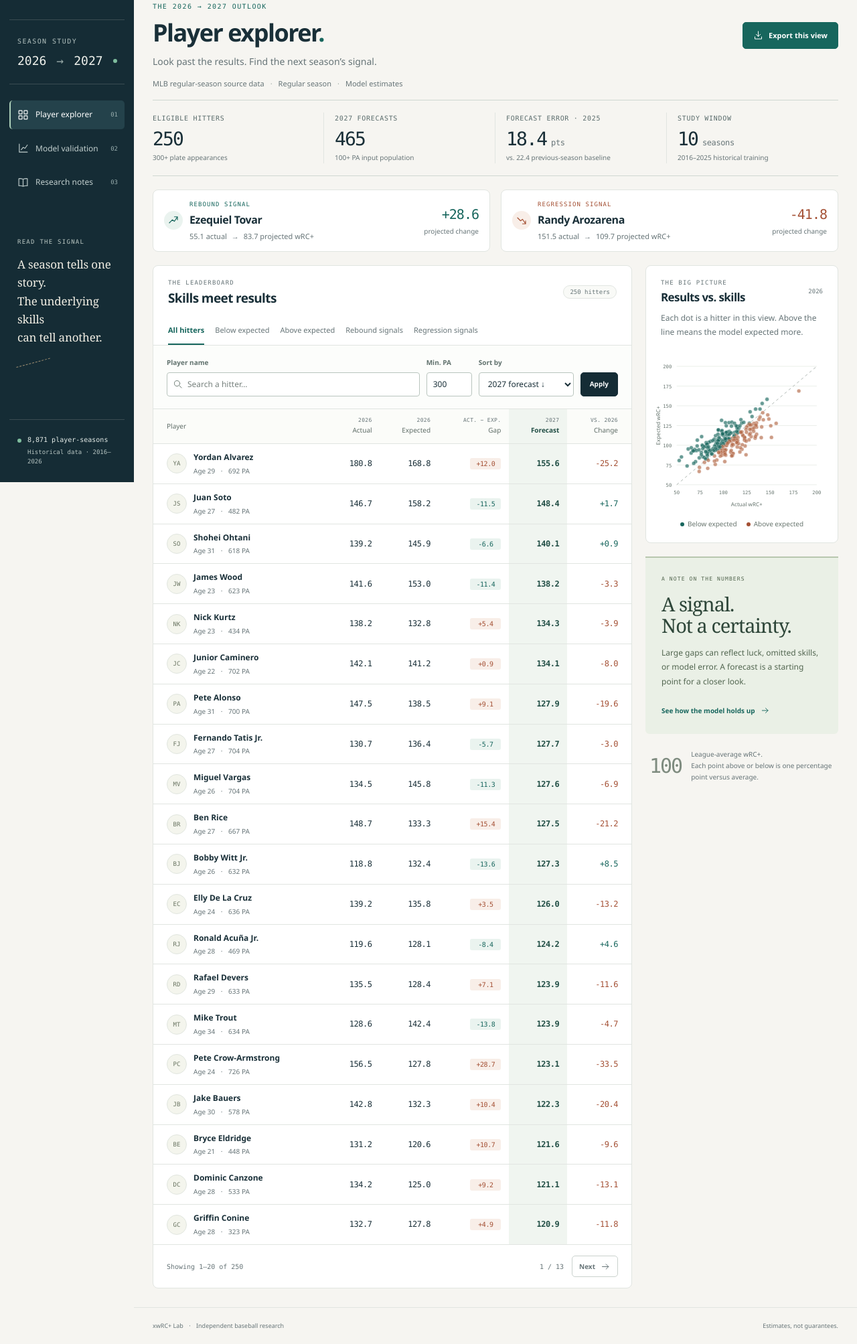
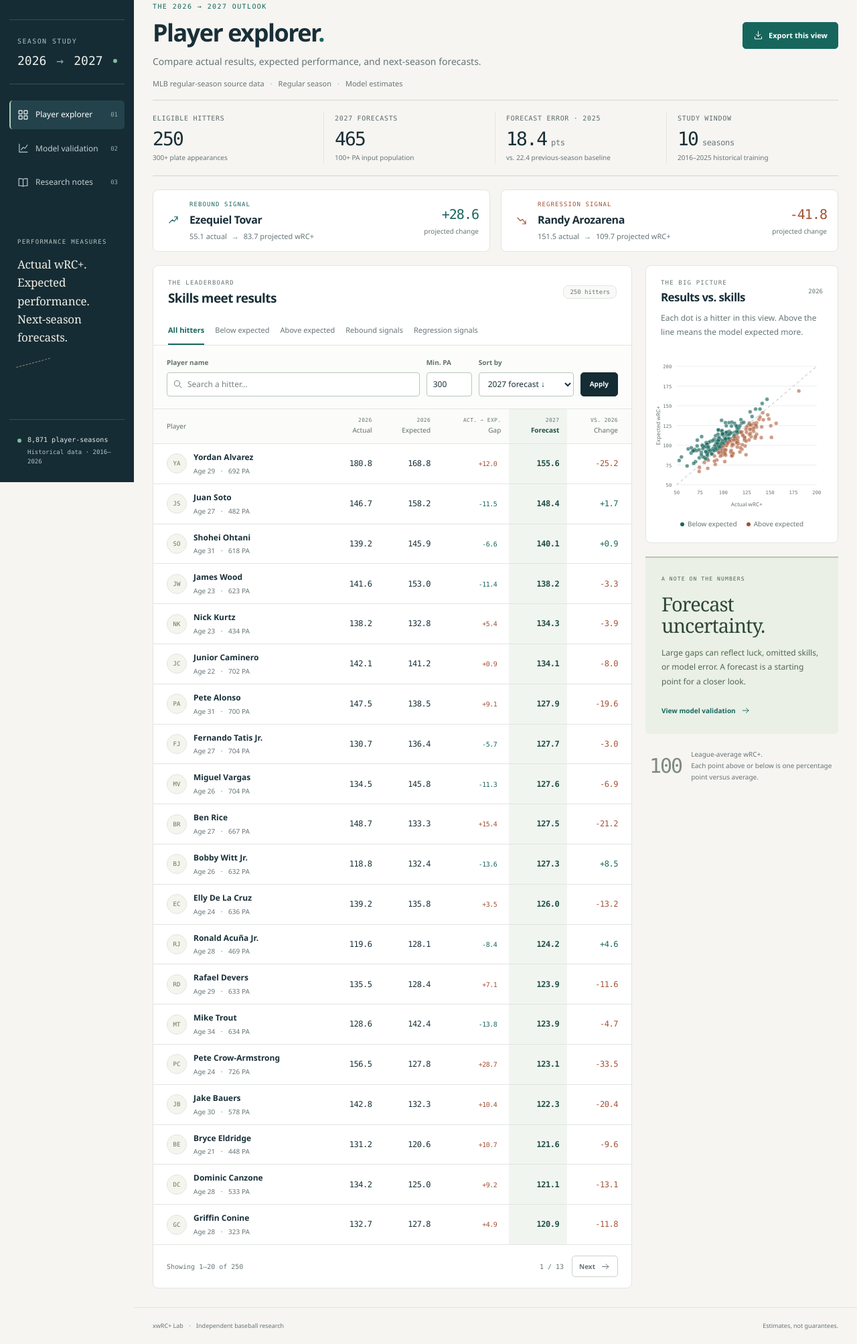
Before and after one commit to adamsirota/xwrcplus, a Flask app: page / in a window 1280 px wide. Shown: the part 80-2087 px from the top of the page at 67% size. Run offline with Flask 3, Linux system fonts and the light colour scheme.

Commit message:
Frontend tweaks

```diff
--- a/mlb_xwrc/static/dashboard.css
+++ b/mlb_xwrc/static/dashboard.css
@@ -25,7 +25,8 @@ body {
   background:var(--paper);
   font-family:var(--font);
   font-size:14px;
-  line-height:1.55
+  line-height:1.55;
+  font-variant-numeric:tabular-nums
 }
 a {
   color:inherit;
@@ -141,7 +142,7 @@ main:focus {
   padding:0 8px;
   color:#f6f4ee;
   font-size:29px;
-  font-weight:650;
+  font-weight:600;
   letter-spacing:-1.5px;
   line-height:1
 }
@@ -322,7 +323,7 @@ h1 {
   font-size:36px;
   line-height:1.2;
   letter-spacing:-1.5px;
-  font-weight:650;
+  font-weight:600;
   margin:0 0 10px
 }
 .heading-period {
@@ -472,13 +473,10 @@ h1 {
   height:34px;
   display:grid;
   place-items:center;
-  background:var(--teal-wash);
   color:var(--teal);
-  border-radius:50%;
   flex-shrink:0
 }
 .down .signal-icon {
-  background:var(--rust-wash);
   color:var(--rust)
 }
 .signal-change {
@@ -539,7 +537,7 @@ h1 {
 .count-badge {
   border:1px solid var(--line);
   background:var(--soft);
-  border-radius:20px;
+  border-radius:var(--radius);
   padding:4px 9px;
   font:9px var(--mono);
   color:var(--muted);
@@ -686,6 +684,9 @@ thead th>span {
   margin-bottom:3px;
   letter-spacing:.04em
 }
+table th.number {
+  text-align:right
+}
 tbody th {
   font-weight:500
 }
@@ -719,7 +720,7 @@ td.forecast-col,th.forecast-col {
   font-size:11px
 }
 .player-table .forecast-col {
-  font-weight:650
+  font-weight:600
 }
 .player-name {
   display:flex;
@@ -754,18 +755,15 @@ td.forecast-col,th.forecast-col {
 .gap-tag {
   display:inline-block;
   font:10px var(--mono);
-  border-radius:3px;
   padding:3px 6px;
   min-width:46px;
-  text-align:center
+  text-align:right
 }
 .gap-tag.below {
-  color:var(--teal);
-  background:var(--teal-wash)
+  color:var(--teal)
 }
 .gap-tag.above {
-  color:var(--rust);
-  background:var(--rust-wash)
+  color:var(--rust)
 }
 .table-footer {
   padding:16px 20px;
@@ -1011,7 +1009,7 @@ td.forecast-col,th.forecast-col {
 }
 .prose h2 {
   font-size:25px;
-  font-weight:550;
+  font-weight:500;
   letter-spacing:-.75px;
   line-height:1.35;
   margin:8px 0 20px;
@@ -1258,6 +1256,9 @@ td.forecast-col,th.forecast-col {
   border-radius:5px;
   font:12px/1.8 var(--mono)
 }
+.summary-strip strong,.player-metrics strong,.season-switch>div,.count-badge,.table-footer,.axis-text,.scale-number,.nav-index {
+  font-variant-numeric:tabular-nums
+}
 @media(min-width:1600px) {
   .player-table th,.player-table td {
     padding:14px 20px
--- a/mlb_xwrc/templates/base.html
+++ b/mlb_xwrc/templates/base.html
@@ -30,7 +30,7 @@
     <a href="{{ url_for('validation') }}" {% if nav=='validation' %}class="active" aria-current="page"{% endif %}>{{ icon('chart') }}<span>Model validation</span><span class="nav-index">02</span></a>
     <a href="{{ url_for('methodology') }}" {% if nav=='methodology' %}class="active" aria-current="page"{% endif %}>{{ icon('book') }}<span>Research notes</span><span class="nav-index">03</span></a>
   </nav>
-  <div class="sidebar-note"><span class="eyebrow">READ THE SIGNAL</span><p>A season tells one story.<br>The underlying skills<br>can tell another.</p><div class="seam" aria-hidden="true"></div></div>
+  <div class="sidebar-note"><span class="eyebrow">PERFORMANCE MEASURES</span><p>Actual wRC+.<br>Expected performance.<br>Next-season forecasts.</p><div class="seam" aria-hidden="true"></div></div>
   <div class="sidebar-footer"><span class="status-dot" aria-hidden="true"></span><span>{% if s %}{{ s.total_seasons|num(0) }} player-seasons<small>Historical data · {{ s.config.start_season }}–{{ s.year }}</small>{% else %}Saved analysis<small>Local research dashboard</small>{% endif %}</span></div>
 </aside>
 <div class="workspace">
--- a/mlb_xwrc/templates/explorer.html
+++ b/mlb_xwrc/templates/explorer.html
@@ -1,7 +1,7 @@
 {% extends 'base.html' %}
 {% from '_macros.html' import icon, change, initials %}
 {% block content %}
-<div class="page-heading"><div><p class="eyebrow">THE {{ s.year }} → {{ s.year+1 }} OUTLOOK</p><h1>Player explorer<span class="heading-period">.</span></h1><p class="lead">Look past the results. Find the next season’s signal.</p></div><a class="button button-primary" href="{{ export_url }}">{{ icon('download') }} Export this view</a></div>
+<div class="page-heading"><div><p class="eyebrow">THE {{ s.year }} → {{ s.year+1 }} OUTLOOK</p><h1>Player explorer<span class="heading-period">.</span></h1><p class="lead">Compare actual results, expected performance, and next-season forecasts.</p></div><a class="button button-primary" href="{{ export_url }}">{{ icon('download') }} Export this view</a></div>
 <div class="dataset-label">{{ s.data_label }} <span>·</span> Regular season <span>·</span> Model estimates</div>
 <section class="summary-strip" aria-label="Study summary">
   <div><span class="metric-label">Eligible hitters</span><strong>{{ s.eligible|num(0) }}</strong><span>{{ s.config.min_rank_pa }}+ plate appearances</span></div>
@@ -43,7 +43,7 @@
 {% for p in scatter.points %}<circle cx="{{ p.x }}" cy="{{ p.y }}" r="3.6" class="scatter-dot {{ 'below-dot' if p.gap<0 else 'above-dot' }}"><title>{{ p.name }} · actual {{ p.actual|num }} · expected {{ p.expected|num }}</title></circle>{% endfor %}
 <text class="axis-title" x="173" y="300" text-anchor="middle">Actual wRC+</text><text class="axis-title" transform="translate(13 151) rotate(-90)" text-anchor="middle">Expected wRC+</text></svg>
 <div class="chart-legend"><span><i class="legend-dot teal"></i>Below expected</span><span><i class="legend-dot rust"></i>Above expected</span></div></section>
-<section class="reading-note"><span class="eyebrow">A NOTE ON THE NUMBERS</span><h2>A signal.<br>Not a certainty.</h2><p>Large gaps can reflect luck, omitted skills, or model error. A forecast is a starting point for a closer look.</p><a class="text-link" href="{{ url_for('validation') }}">See how the model holds up {{ icon('arrow') }}</a></section>
+<section class="reading-note"><span class="eyebrow">A NOTE ON THE NUMBERS</span><h2>Forecast<br>uncertainty.</h2><p>Large gaps can reflect luck, omitted skills, or model error. A forecast is a starting point for a closer look.</p><a class="text-link" href="{{ url_for('validation') }}">View model validation {{ icon('arrow') }}</a></section>
 <div class="scale-note"><span class="scale-number">100</span><p>League-average wRC+.<br>Each point above or below is one percentage point versus average.</p></div>
 </aside>
 </div>
--- a/mlb_xwrc/templates/player.html
+++ b/mlb_xwrc/templates/player.html
@@ -22,5 +22,5 @@
 <aside class="panel forecast-note"><span class="eyebrow">READING THIS FORECAST</span><h2>{{ 'Rebound signal' if player.projected_change is not none and player.projected_change > 0 else 'Regression signal' if player.projected_change is not none else 'No supported forecast' }}</h2><dl><div><dt>Actual − expected</dt><dd>{{ change(player.gap_actual_minus_expected) }}</dd></div><div><dt>Age adjustment</dt><dd>{{ change(player.age_adjustment) }}</dd></div><div><dt>90% empirical range</dt><dd class="number">{{ player.interval_low|num }} – {{ player.interval_high|num }}</dd></div><div><dt>Missing skills data</dt><dd>{{ (player.missing_feature_fraction*100)|num(0) }}%</dd></div></dl>
 <p class="small-copy">{% if player.sparse_age_support %}Sparse age support: the age effect is shrunk toward zero because few comparable historical pairs are available.{% else %}Age is one small adjustment after accounting for current skill estimates and recent results.{% endif %}</p><a class="text-link" href="{{ url_for('methodology') }}">How to interpret this {{ icon('arrow') }}</a></aside></div>
 <section class="panel skill-panel"><div class="panel-heading"><div><span class="eyebrow">UNDERLYING SKILLS · {{ s.year }}</span><h2>The inputs behind the estimate</h2></div></div><dl class="skill-grid">{% for label,key,unit in skills %}<div><dt>{{ label }}</dt><dd class="number">{% if player.get(key) is not none %}{% if unit=='rate' %}{{ (player[key]*100)|num }}<small>%</small>{% else %}{{ player[key]|num }}<small>{{ ' mph' if unit=='mph' else '°' }}</small>{% endif %}{% else %}—{% endif %}</dd></div>{% endfor %}</dl></section>
-{% if career %}<details class="history-details"><summary>View observed season data <span>{{ career|length }} seasons</span></summary><div class="table-scroll" tabindex="0" role="region" aria-label="Observed season data"><table><thead><tr><th scope="col">Season</th><th scope="col">Plate appearances</th><th scope="col">Actual wRC+</th></tr></thead><tbody>{% for p in career|reverse %}<tr><th scope="row">{{ p.season|int }}</th><td class="number">{{ p.pa|num(0) }}</td><td class="number">{{ p.wrc_plus|num }}</td></tr>{% endfor %}</tbody></table></div></details>{% endif %}
+{% if career %}<details class="history-details"><summary>View observed season data <span>{{ career|length }} seasons</span></summary><div class="table-scroll" tabindex="0" role="region" aria-label="Observed season data"><table><thead><tr><th scope="col" class="number">Season</th><th scope="col">Plate appearances</th><th scope="col">Actual wRC+</th></tr></thead><tbody>{% for p in career|reverse %}<tr><th scope="row" class="number">{{ p.season|int }}</th><td class="number">{{ p.pa|num(0) }}</td><td class="number">{{ p.wrc_plus|num }}</td></tr>{% endfor %}</tbody></table></div></details>{% endif %}
 {% endblock %}
--- a/mlb_xwrc/templates/validation.html
+++ b/mlb_xwrc/templates/validation.html
@@ -3,11 +3,11 @@
 {% block title %}Model validation{% endblock %}
 {% block breadcrumb %}Model validation{% endblock %}
 {% block content %}
-<div class="page-heading"><div><p class="eyebrow">EVIDENCE BEFORE EXPECTATIONS</p><h1>Model validation<span class="heading-period">.</span></h1><p class="lead">A forecast earns its place by beating a simpler baseline.</p></div><a class="button" href="{{ url_for('download_result',kind='metrics') }}">{{ icon('download') }} Download metrics</a></div>
+<div class="page-heading"><div><p class="eyebrow">HISTORICAL BACKTESTS</p><h1>Model validation<span class="heading-period">.</span></h1><p class="lead">Forecast errors compared with baseline estimates.</p></div><a class="button" href="{{ url_for('download_result',kind='metrics') }}">{{ icon('download') }} Download metrics</a></div>
 <section class="summary-strip validation-summary" aria-label="Final historical holdout results"><div><span class="metric-label">{{ s.test_year }} FORECAST MAE</span><strong>{{ s.forecast_mae|num }}<small> pts</small></strong><span>Calibrated forecast + age</span></div><div><span class="metric-label">PREVIOUS-SEASON BASELINE</span><strong>{{ s.previous_mae|num }}<small> pts</small></strong><span>Reuse last year’s wRC+</span></div><div><span class="metric-label">RECENT-HISTORY BASELINE</span><strong>{{ s.recent_mae|num }}<small> pts</small></strong><span>Three years, weighted by recency / PA</span></div><div><span class="metric-label">MAE REDUCTION FROM AGING</span><strong>{{ s.age_gain|num(2) }}<small> pts</small></strong><span>Versus calibration without age</span></div></section>
 <div class="notice"><strong>Separate questions, separate tests.</strong> Same-season xwRC+ estimates {{ s.year }} performance from underlying skills. The forecasting method is backtested on historical next-season outcomes; {{ s.year+1 }} outcomes are not yet observed. Aging’s contribution is measured against the same calibration without age.</div>
-<section class="panel"><div class="panel-heading"><div><span class="eyebrow">NEXT-SEASON BACKTESTS</span><h2>The model against the baselines</h2></div><span class="mini-label">MAE · LOWER IS BETTER</span></div><div class="table-scroll" role="region" aria-label="Forecast error comparison" tabindex="0"><table><caption class="sr-only">Mean absolute error in wRC+ points, tested on future seasons using only earlier target labels for training.</caption><thead><tr><th scope="col">Target year</th><th scope="col" class="forecast-col">Forecast + age</th><th scope="col">Without age</th><th scope="col">Previous season</th><th scope="col">Recent history</th></tr></thead><tbody>{% for row in folds %}<tr><th scope="row">{{ row.target_season|int }}</th><td class="number forecast-col">{{ row.with_age|num(2) }}</td><td class="number">{{ row.without_age|num(2) }}</td><td class="number">{{ row.previous_season|num(2) }}</td><td class="number">{{ row.recent_history|num(2) }}</td></tr>{% endfor %}</tbody></table></div><p class="chart-footnote">Every fold trains on earlier target seasons only. These scores describe returning players meeting the study’s PA threshold. A smaller aging gain can vary across years.</p></section>
+<section class="panel"><div class="panel-heading"><div><span class="eyebrow">NEXT-SEASON BACKTESTS</span><h2>The model against the baselines</h2></div><span class="mini-label">MAE · LOWER IS BETTER</span></div><div class="table-scroll" role="region" aria-label="Forecast error comparison" tabindex="0"><table><caption class="sr-only">Mean absolute error in wRC+ points, tested on future seasons using only earlier target labels for training.</caption><thead><tr><th scope="col" class="number">Target year</th><th scope="col" class="forecast-col">Forecast + age</th><th scope="col">Without age</th><th scope="col">Previous season</th><th scope="col">Recent history</th></tr></thead><tbody>{% for row in folds %}<tr><th scope="row" class="number">{{ row.target_season|int }}</th><td class="number forecast-col">{{ row.with_age|num(2) }}</td><td class="number">{{ row.without_age|num(2) }}</td><td class="number">{{ row.previous_season|num(2) }}</td><td class="number">{{ row.recent_history|num(2) }}</td></tr>{% endfor %}</tbody></table></div><p class="chart-footnote">Every fold trains on earlier target seasons only. These scores describe returning players meeting the study’s PA threshold. A smaller aging gain can vary across years.</p></section>
 <div class="two-column section-gap"><section class="panel figure-panel"><div class="panel-heading"><div><span class="eyebrow">SAME-SEASON MODEL</span><h2>Which skills carry the signal?</h2></div></div><img class="analysis-figure" src="{{ url_for('figure',name='feature_importance') }}" alt="Held-out permutation importance: the increase in mean absolute error when each underlying skill is shuffled." width="1120" height="700" loading="lazy"><p class="chart-footnote">Shuffling a useful feature increases error. Correlated features share importance; these associations are not causal effects.</p></section><section class="panel figure-panel"><div class="panel-heading"><div><span class="eyebrow">CONDITIONAL AGING</span><h2>Adjustment, with sample support</h2></div></div><img class="analysis-figure" src="{{ url_for('figure',name='aging_curve') }}" alt="Conditional age adjustments with nearby player-season pair counts. Sparse age groups are shrunk toward zero." width="1120" height="840" loading="lazy"><p class="chart-footnote">Residual age effects after performance calibration. Sparse tails are shrunk toward zero; this is not a causal biological aging curve.</p></section></div>
-<section class="panel section-gap"><div class="panel-heading"><div><span class="eyebrow">SAME-SEASON BACKTESTS</span><h2>Expected performance holds out whole seasons</h2></div><span class="mini-label">wRC+ ESTIMATION</span></div><div class="table-scroll" tabindex="0" role="region" aria-label="Expected performance historical metrics"><table><thead><tr><th scope="col">Held-out season</th><th scope="col">Model</th><th scope="col">MAE</th><th scope="col">RMSE</th><th scope="col">R²</th><th scope="col">Hitters</th></tr></thead><tbody>{% for row in expected %}<tr><th scope="row">{{ row.season|int }}</th><td>{{ 'XGBoost' if row.model=='xgboost' else 'Training mean' }}</td><td class="number">{{ row.mae|num(2) }}</td><td class="number">{{ row.rmse|num(2) }}</td><td class="number">{{ row.r2|num(3) }}</td><td class="number">{{ row.n|num(0) }}</td></tr>{% endfor %}</tbody></table></div></section>
+<section class="panel section-gap"><div class="panel-heading"><div><span class="eyebrow">SAME-SEASON BACKTESTS</span><h2>Expected performance holds out whole seasons</h2></div><span class="mini-label">wRC+ ESTIMATION</span></div><div class="table-scroll" tabindex="0" role="region" aria-label="Expected performance historical metrics"><table><thead><tr><th scope="col" class="number">Held-out season</th><th scope="col">Model</th><th scope="col">MAE</th><th scope="col">RMSE</th><th scope="col">R²</th><th scope="col">Hitters</th></tr></thead><tbody>{% for row in expected %}<tr><th scope="row" class="number">{{ row.season|int }}</th><td>{{ 'XGBoost' if row.model=='xgboost' else 'Training mean' }}</td><td class="number">{{ row.mae|num(2) }}</td><td class="number">{{ row.rmse|num(2) }}</td><td class="number">{{ row.r2|num(3) }}</td><td class="number">{{ row.n|num(0) }}</td></tr>{% endfor %}</tbody></table></div></section>
 {% if sensitivity %}<section class="panel section-gap"><div class="panel-heading"><div><span class="eyebrow">ROBUSTNESS CHECKS</span><h2>What changes when assumptions change?</h2></div></div><div class="table-scroll" tabindex="0" role="region" aria-label="Sensitivity results"><table><thead><tr><th scope="col">Scenario</th><th scope="col">Task</th><th scope="col">MAE</th><th scope="col">RMSE</th><th scope="col">N</th></tr></thead><tbody>{% for row in sensitivity %}<tr><th scope="row">{{ row.scenario|replace('_',' ') }}</th><td>{{ row.task|replace('_',' ') }}</td><td class="number">{{ row.mae|num(2) }}</td><td class="number">{{ row.rmse|num(2) }}</td><td class="number">{{ row.n|num(0) }}</td></tr>{% endfor %}</tbody></table></div><p class="chart-footnote">“Primary same rows” evaluates the original forecast on the sensitivity run’s exact player-year population. Different PA cutoffs otherwise change both the model and the evaluation sample.</p></section>{% endif %}
 {% endblock %}
```
Also changed, not shown: mlb_xwrc/templates/methodology.html (+1 -1 lines).
